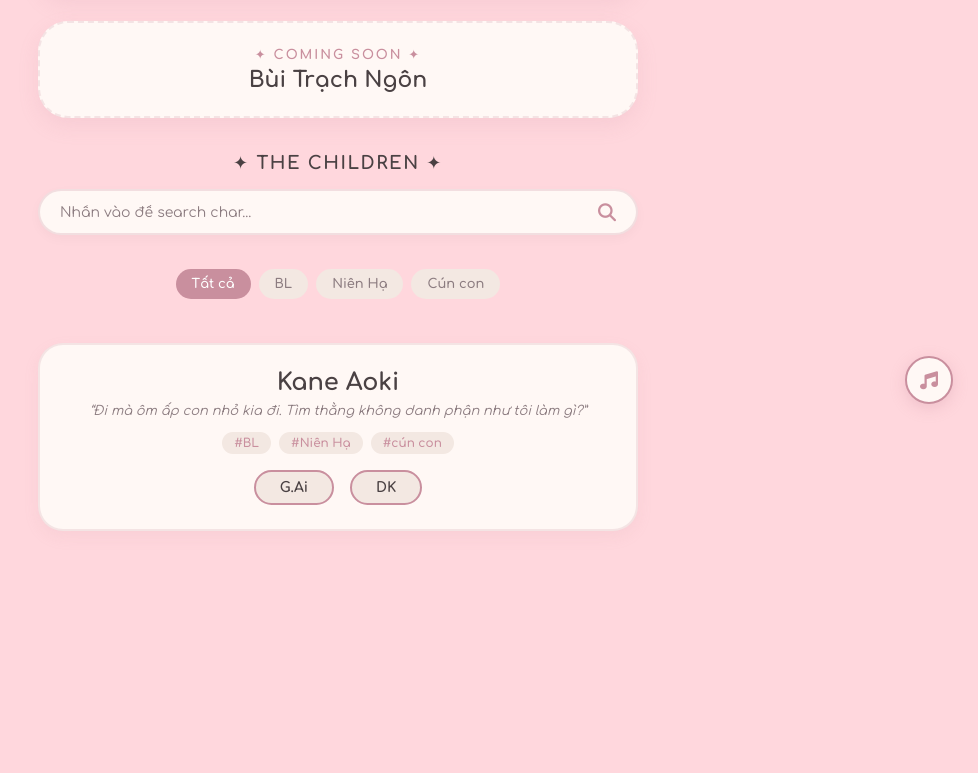
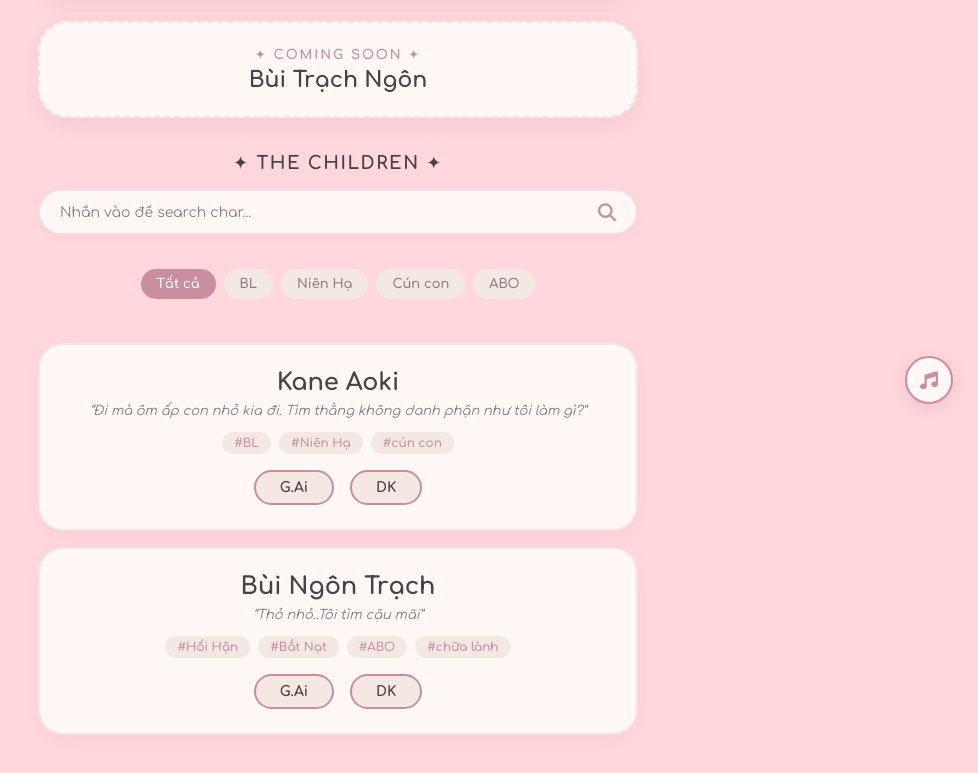
Before and after one commit to tinaaglx-pixel/traitrecuaang, a plain HTML site: page index.html in a window 1280 px wide. Shown: the part 371-1144 px from the top of the page, without its empty margins (302-1280 px from the left). Before the commit the page ends 982 px from the top, so only its background shows below. Drawn offline with Linux system fonts and the light colour scheme.

Commit message:
Update index.html

```diff
--- a/index.html
+++ b/index.html
@@ -367,6 +367,7 @@
             <button class="cat-btn" onclick="filterCategory('BL', this)">BL</button>
             <button class="cat-btn" onclick="filterCategory('Niên Hạ', this)">Niên Hạ</button>
             <button class="cat-btn" onclick="filterCategory('cún con', this)">Cún con</button>
+            <button class="cat-btn" onclick="filterCategory('ABO', this)">ABO</button>
         </div>
 
         <!-- 6. Danh sách nhân vật -->
@@ -448,6 +449,15 @@
                     gai: "https://aistudio.google.com/app/prompts?state=%7B%22ids%22:%5B%221zmoXnP6r2ak1QrKWUvNIEdd56eNMCZ15%22%5D,%22action%22:%22open%22,%22userId%22:%22104828631681528173873%22,%22resourceKeys%22:%7B%7D%7D&usp=sharing",
                     dk: "https://www.dokichat.club/vi/role/a3c8da81-c34d-4049-9bc8-8fb7dddbe4e9?isShare=true"
                 }
+            },
+            {
+                name: "Bùi Ngôn Trạch",
+                quote: "“Thỏ nhỏ..Tôi tìm cậu mãi”",
+                tags: ["Hối Hận", "Bắt Nạt", "ABO", "chữa lành"],
+                links: {
+                    gai: "https://aistudio.google.com/app/prompts?state=%7B%22ids%22:%5B%221td9rk6gT-cKnCBvQUOM1CjiRuT29aFs1%22%5D,%22action%22:%22open%22,%22userId%22:%22104828631681528173873%22,%22resourceKeys%22:%7B%7D%7D&usp=sharing",
+                    dk: "https://www.dokichat.club/vi/role/01a0236d-02f8-7667-918f-13c8abc636e1?isShare=true"
+                }
             }
         ];
 
```
